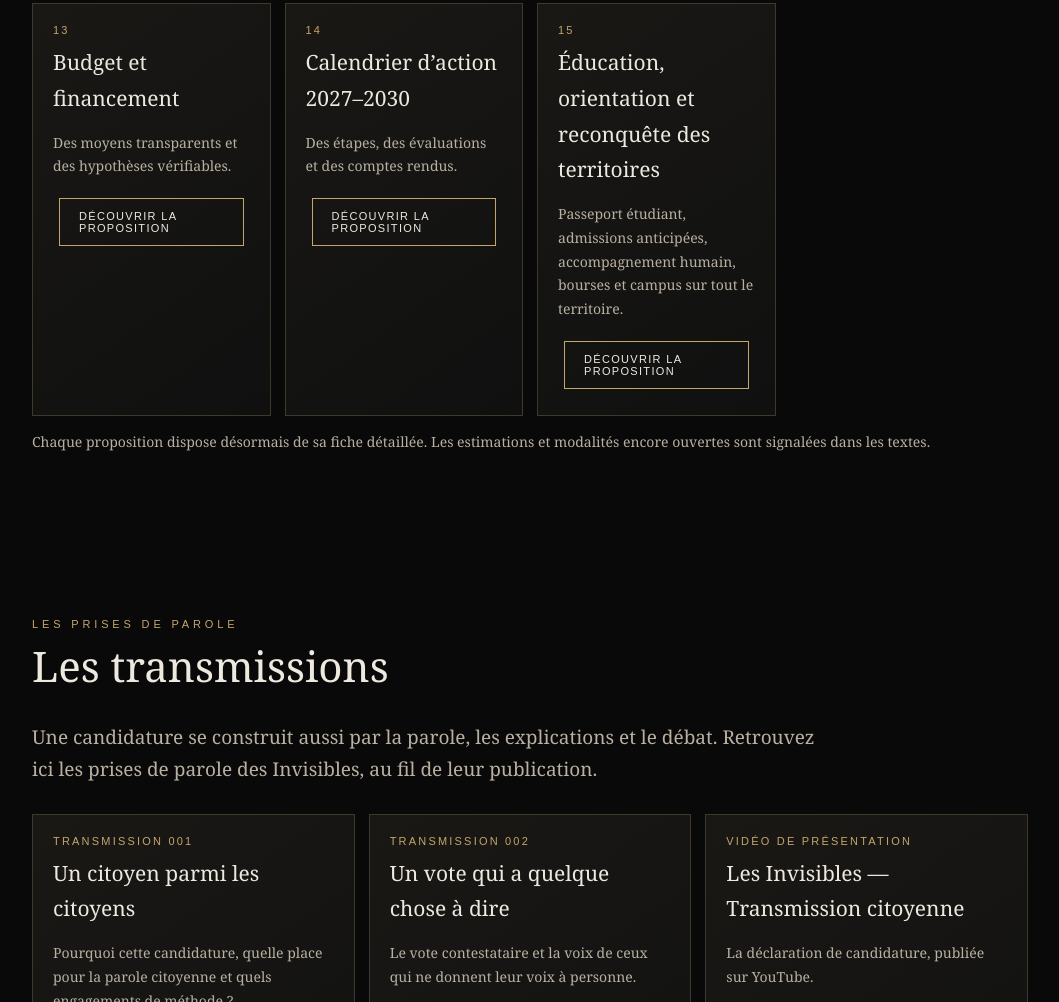
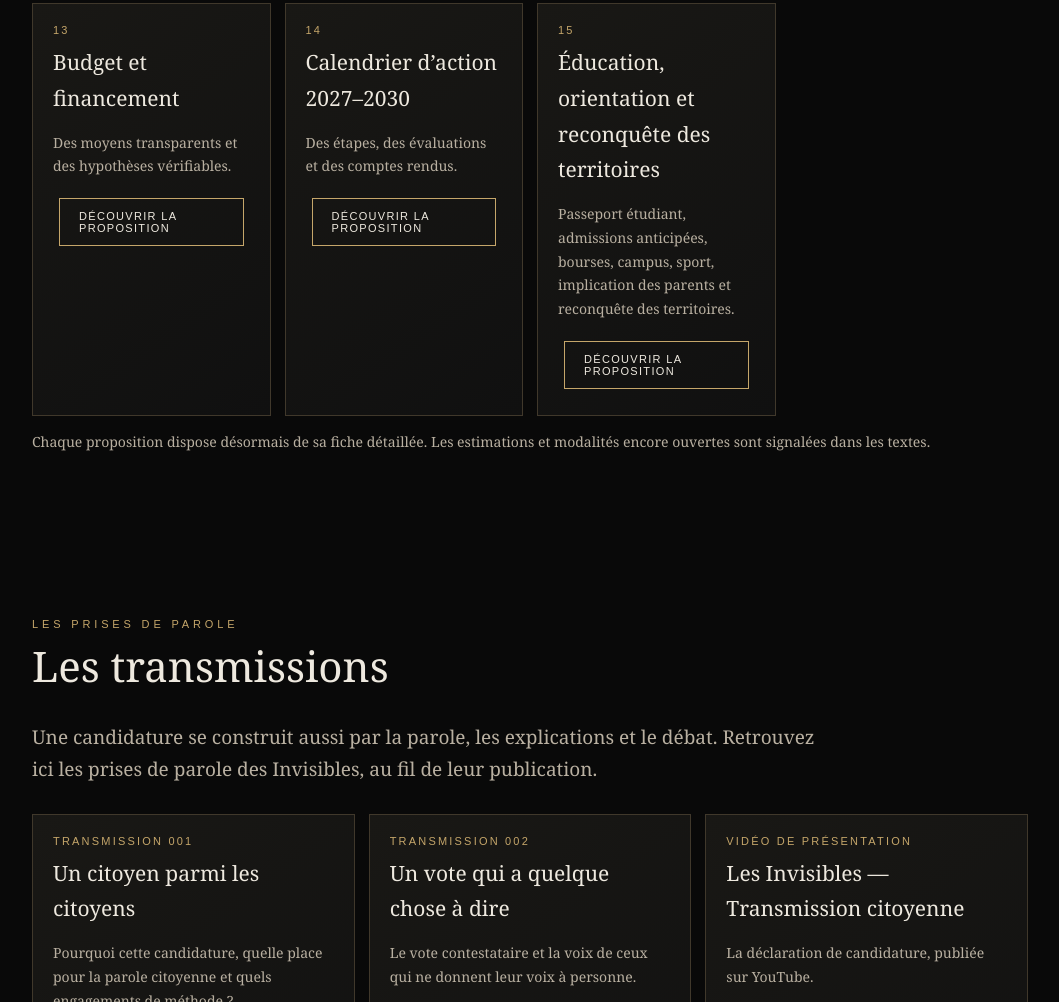
Before and after one commit to LesInvisibles/LesInvisibles.github.io, a plain HTML site: page index.html in a window 1280 px wide. Shown: the part 3463-4465 px from the top of the page, without its empty margins (110-1169 px from the left). Drawn offline with Linux system fonts and the light colour scheme; grey boxes are pictures that could not be loaded.

Commit message:
Actualiser le résumé de la proposition 15

```diff
--- a/index.html
+++ b/index.html
@@ -63,7 +63,7 @@ footer{border-top:1px solid var(--line);padding:32px;text-align:center;color:var
 <article class="card"><div class="num">12</div><h3>Politique étrangère — mémoire et responsabilité</h3><p>Une politique de la relation et de la responsabilité.</p><a class="btn" href="propositions/12.html">Découvrir la proposition</a></article>
 <article class="card"><div class="num">13</div><h3>Budget et financement</h3><p>Des moyens transparents et des hypothèses vérifiables.</p><a class="btn" href="propositions/13.html">Découvrir la proposition</a></article>
 <article class="card"><div class="num">14</div><h3>Calendrier d’action 2027–2030</h3><p>Des étapes, des évaluations et des comptes rendus.</p><a class="btn" href="propositions/14.html">Découvrir la proposition</a></article>
-<article class="card"><div class="num">15</div><h3>Éducation, orientation et reconquête des territoires</h3><p>Passeport étudiant, admissions anticipées, accompagnement humain, bourses et campus sur tout le territoire.</p><a class="btn" href="propositions/15.html">Découvrir la proposition</a></article>
+<article class="card"><div class="num">15</div><h3>Éducation, orientation et reconquête des territoires</h3><p>Passeport étudiant, admissions anticipées, bourses, campus, sport, implication des parents et reconquête des territoires.</p><a class="btn" href="propositions/15.html">Découvrir la proposition</a></article>
 </div><p class="small">Chaque proposition dispose désormais de sa fiche détaillée. Les estimations et modalités encore ouvertes sont signalées dans les textes.</p></section>
 <section id="transmissions"><div class="kicker">Les prises de parole</div><h2>Les transmissions</h2>
 <p class="lead">Une candidature se construit aussi par la parole, les explications et le débat. Retrouvez ici les prises de parole des Invisibles, au fil de leur publication.</p>
```
